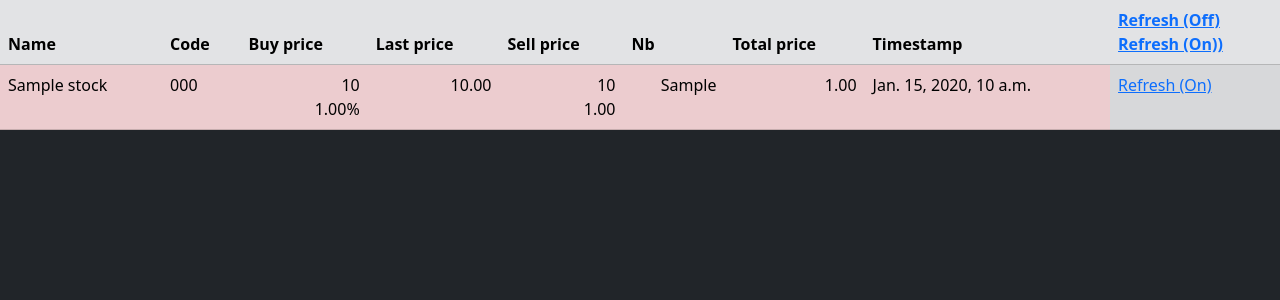
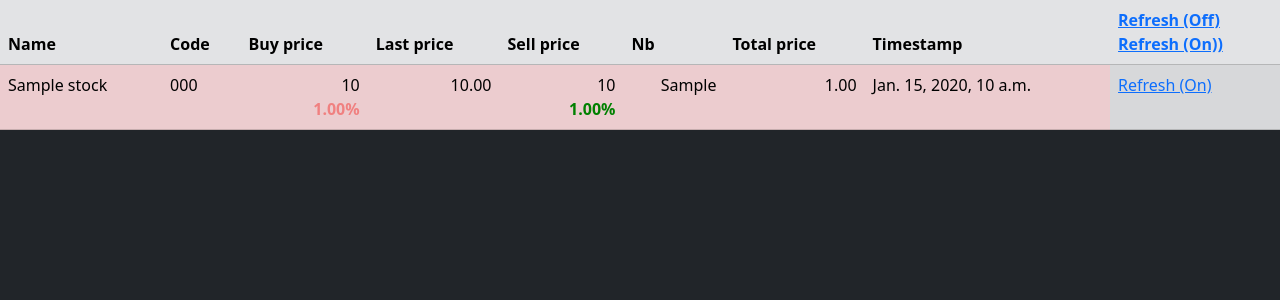
Before and after one commit to GPU-Perso/PEA-Django, a Django app: template src/stocks/templates/stocks/index.html in a window 1280 px wide. Shown: the top 300 px of the page. Run offline with Django 4.2, Linux system fonts and the light colour scheme; the template is opened without the code that fills it: most values are stand-ins (such as "Sample title", 1, 10 or a date in 2020).

Commit message:
sell and buy gaps emphasized

```diff
--- a/src/stocks/templates/stocks/index.html
+++ b/src/stocks/templates/stocks/index.html
@@ -38,9 +38,9 @@
         {% endif %}
                 <td>{{ stock.name }}</td>
                 <td>{{ stock.code }}</td>
-                <td align="right">{{ stock.buy_price }}<br>{{ stock.buy_price_gap_percent|floatformat:2 }}%</td>
+                <td align="right">{{ stock.buy_price }}<br><span style="font-weight: bold; color: LightCoral;">{{ stock.buy_price_gap_percent|floatformat:2 }}%</span></td>
                 <td align="right">{{ stock.last_price|floatformat:2 }}</td>
-                <td align="right">{{ stock.sell_price }}<br>{{ stock.sell_price_gap_percent|floatformat:2 }}</td>
+                <td align="right">{{ stock.sell_price }}<br><span style="font-weight: bold; color: green;">{{ stock.sell_price_gap_percent|floatformat:2 }}%</span></td>
                 <td align="right">{{ stock.nb }}</td>
                 <td align="right">{{ stock.total_price|floatformat:2 }}</td>
                 <td>{{ stock.timestamp }}</td>
--- a/src/stocks/templates/stocks/row.html
+++ b/src/stocks/templates/stocks/row.html
@@ -1,8 +1,8 @@
 <td>{{ stock.name }}</td>
 <td>{{ stock.code }}</td>
-<td align="right">{{ stock.buy_price }}<br>{{ stock.buy_price_gap_percent|floatformat:2 }}%</td>
+<td align="right">{{ stock.buy_price }}<br><span style="font-weight: bold; color: LightCoral;">{{ stock.buy_price_gap_percent|floatformat:2 }}%</span></td>
 <td align="right">{{ stock.last_price|floatformat:2 }}</td>
-<td align="right">{{ stock.sell_price }}<br>{{ stock.sell_price_gap_percent|floatformat:2 }}</td>
+<td align="right">{{ stock.sell_price }}<br><span style="font-weight: bold; color: green;">{{ stock.sell_price_gap_percent|floatformat:2 }}%</span></td>
 <td align="right">{{ stock.nb }}</td>
 <td align="right">{{ stock.total_price|floatformat:2 }}</td>
 <td>{{ stock.timestamp }}</td>
```
